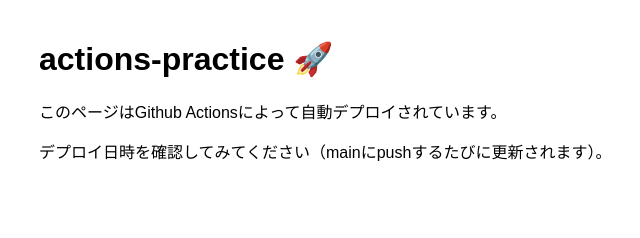
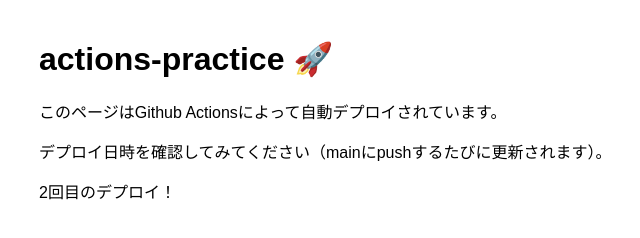
Before and after one commit to skomine-gb/actions-practice, a website: page index.html in a window 1280 px wide. Shown: the whole page, without its empty margins (301-941 px from the left). Drawn offline with Linux system fonts and the light colour scheme.

Commit message:
Update landing page

```diff
--- a/index.html
+++ b/index.html
@@ -17,5 +17,6 @@
     <h1>actions-practice 🚀</h1>
     <p>このページはGithub Actionsによって自動デプロイされています。</p>
     <p>デプロイ日時を確認してみてください（mainにpushするたびに更新されます）。</p>
+    <p>2回目のデプロイ！</p>
   </body>
 </html>
```
